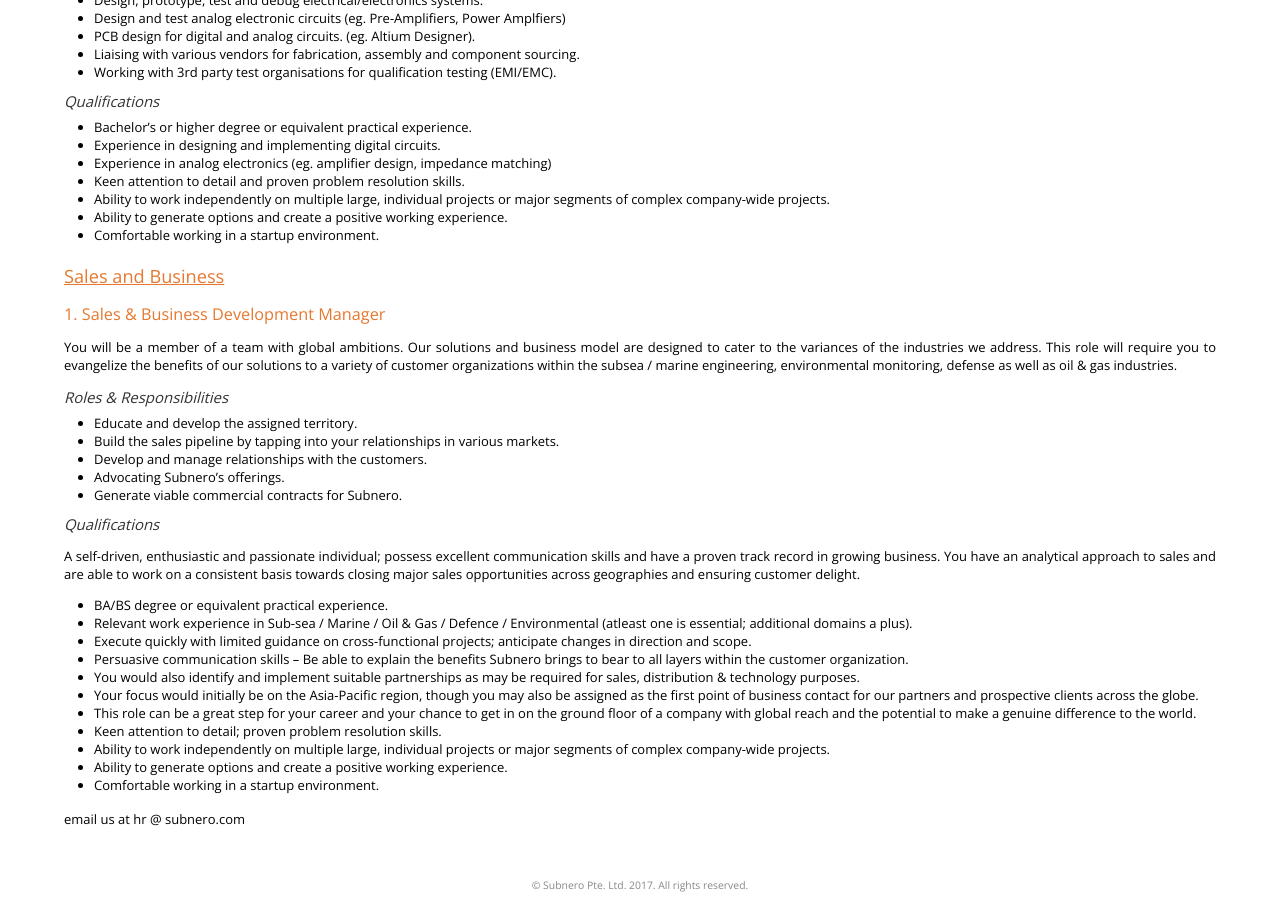
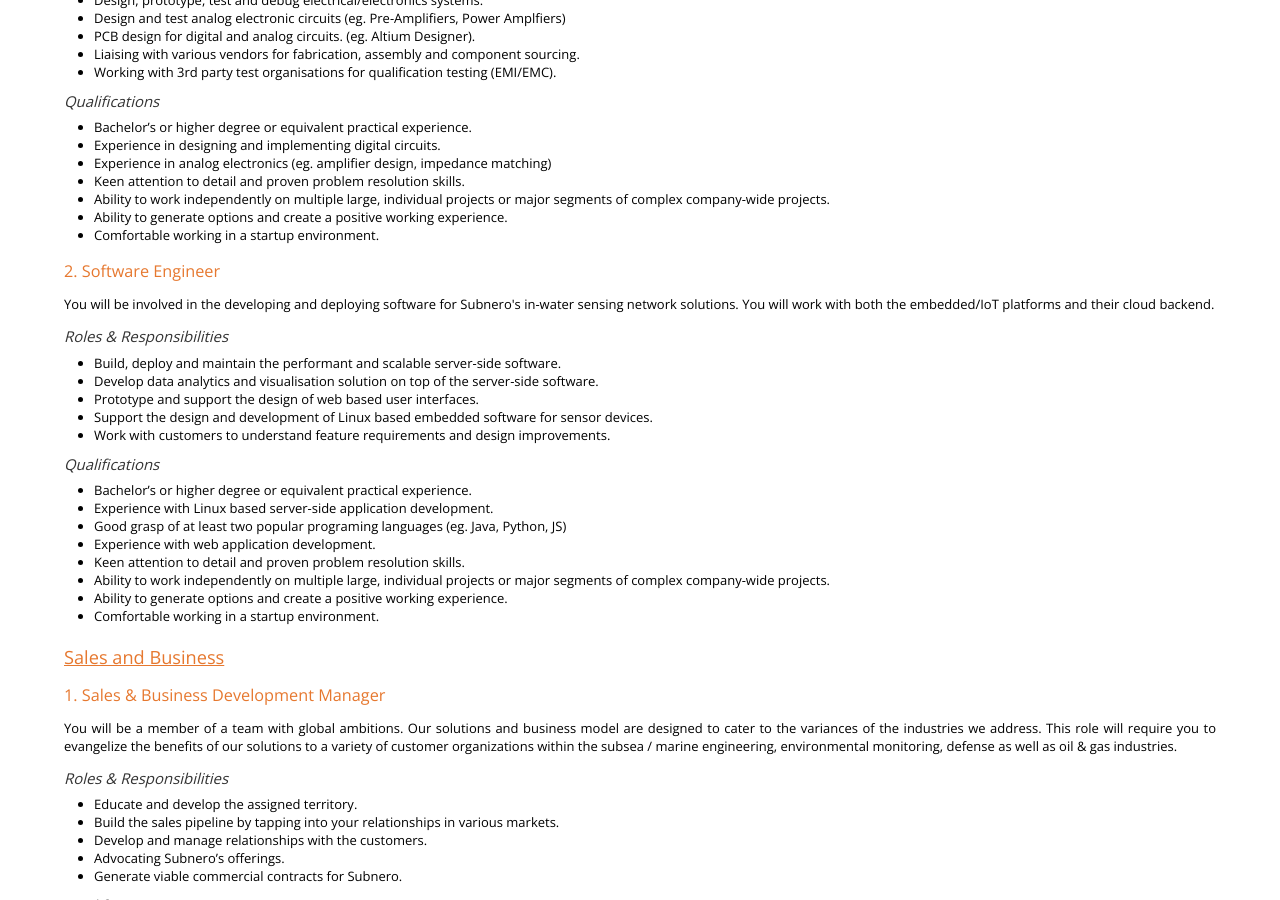
Before and after one commit to subnero1/old_website, a Jekyll site: the page built from career/index.html, in a window 1280 px wide and 900 px high, scrolled down 525 px. Built offline with Jekyll 4.4.1, drawn with Linux system fonts in a browser that asks for light colours.

Commit message:
added software engineer JD

```diff
--- a/career/index.html
+++ b/career/index.html
@@ -36,6 +36,34 @@
         <li>Comfortable working in a startup environment.</li>
       </ul>
     </div>
+
+    <div class="jd">
+      <h2> 2. Software Engineer </h2>
+
+      <p>You will be involved in the developing and deploying software for Subnero's in-water sensing network solutions. You will work with both the embedded/IoT platforms and their cloud backend.</p>
+
+      <h3> Roles &amp; Responsibilities </h3>
+      <ul>
+        <li>Build, deploy and maintain the performant and scalable server-side software.</li>
+        <li>Develop data analytics and visualisation solution on top of the server-side software.</li>
+        <li>Prototype and support the design of web based user interfaces.</li>
+        <li>Support the design and development of Linux based embedded software for sensor devices.</li>
+        <li>Work with customers to understand feature requirements and design improvements.</li>
+      </ul>
+
+      <h3> Qualifications </h3>
+      <ul>
+        <li>Bachelor’s or higher degree or equivalent practical experience.</li>
+        <li>Experience with Linux based server-side application development.</li>
+        <li>Good grasp of at least two popular programing languages (eg. Java, Python, JS)</li>
+        <li>Experience with web application development.</li>
+        <li>Keen attention to detail and proven problem resolution skills.</li>
+        <li>Ability to work independently on multiple large, individual projects or major segments of complex company-wide projects.</li>
+        <li>Ability to generate options and create a positive working experience.</li>
+        <li>Comfortable working in a startup environment.</li>
+      </ul>
+    </div>
+
     <h2 class="area"> Sales and Business </h2>
 
     <div class="jd">
```
